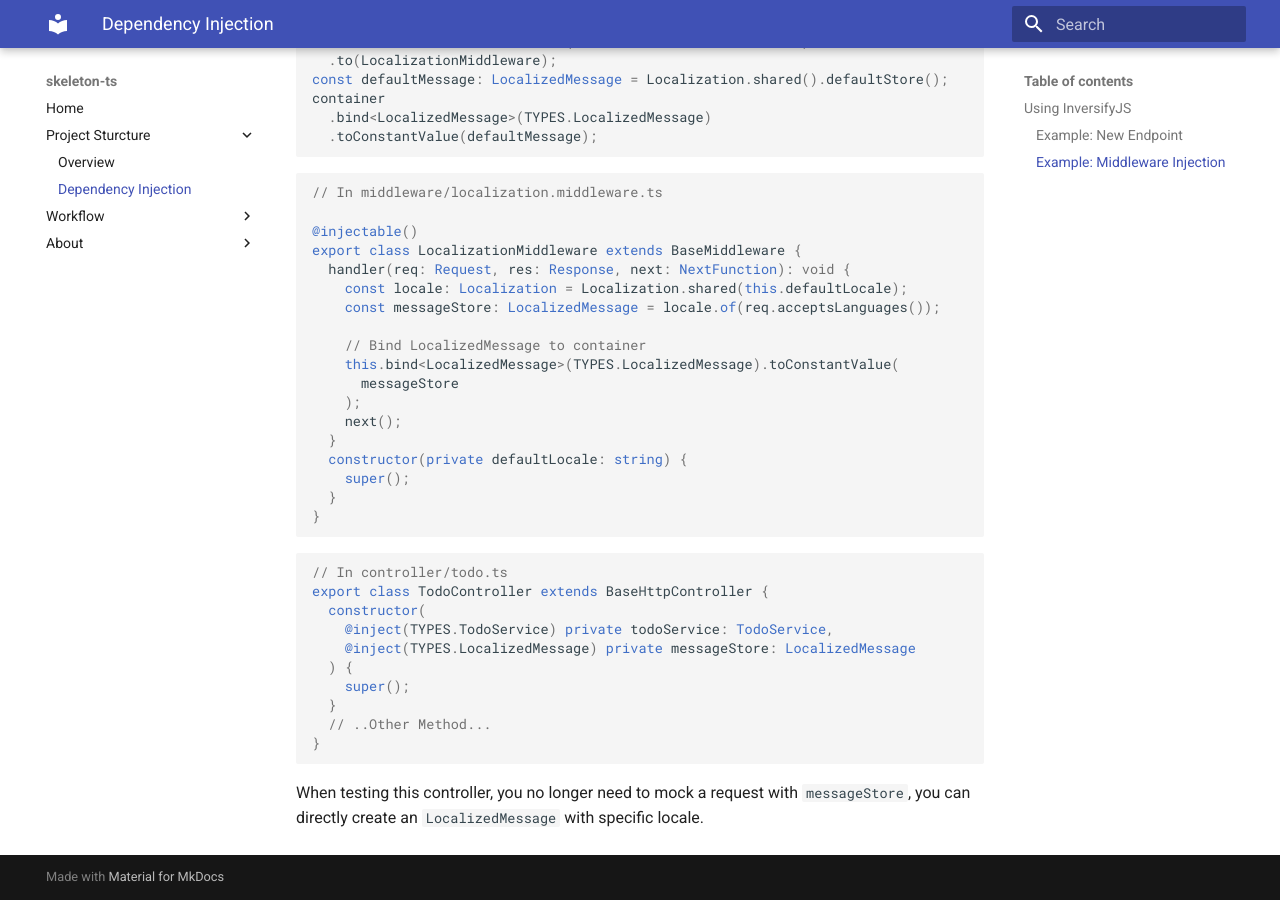
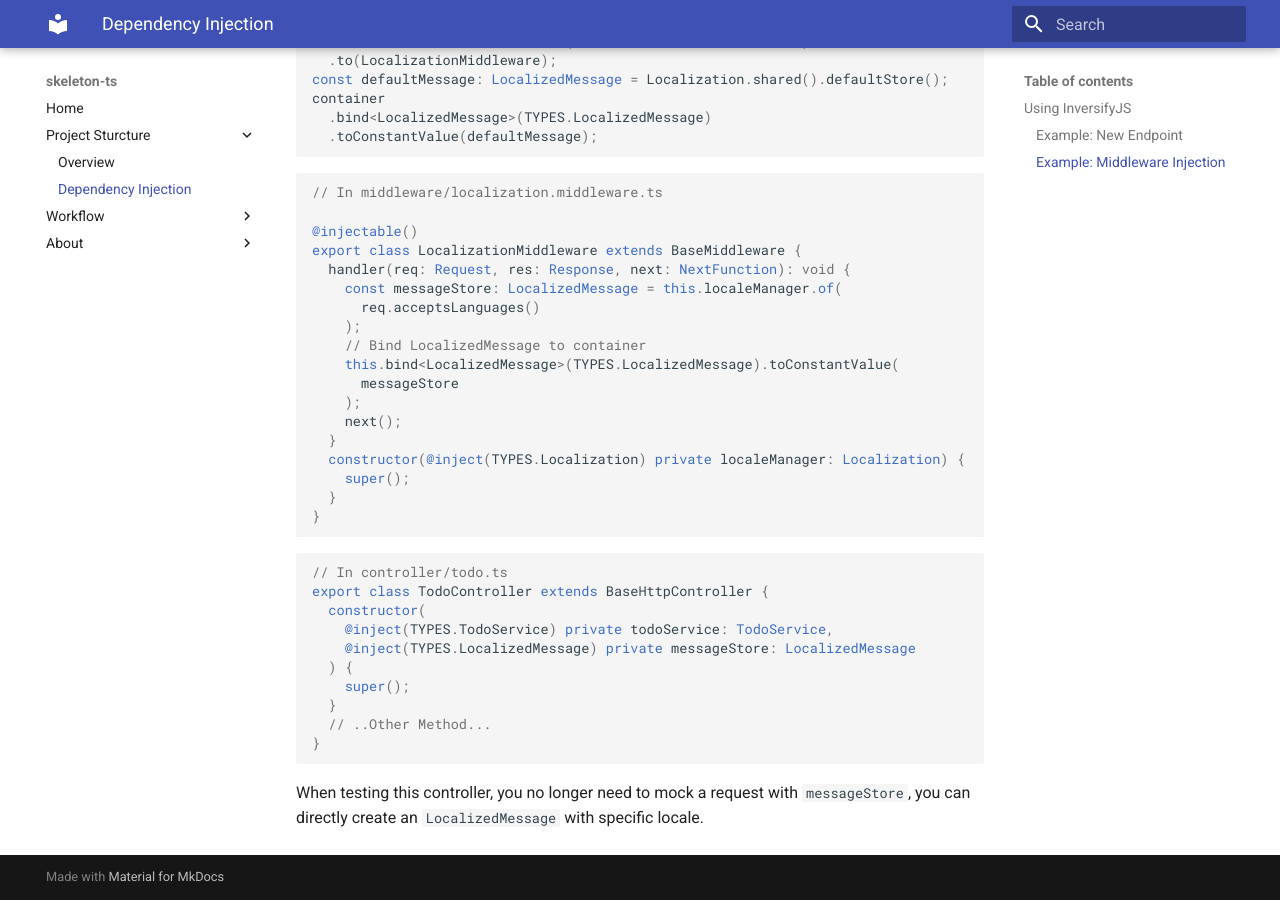
Before and after one commit to darkcl/skeleton-ts-doc, an MkDocs documentation site: the page built from docs/project-structure/di.md, in a window 1280 px wide and 900 px high, scrolled down 2394 px. Built offline with MkDocs 1.6.1 and Material for MkDocs 9.7.7, drawn with Linux system fonts in a browser that asks for light colours.

Commit message:
Update doc

```diff
--- a/docs/project-structure/di.md
+++ b/docs/project-structure/di.md
@@ -124,16 +124,16 @@ container
 @injectable()
 export class LocalizationMiddleware extends BaseMiddleware {
   handler(req: Request, res: Response, next: NextFunction): void {
-    const locale: Localization = Localization.shared(this.defaultLocale);
-    const messageStore: LocalizedMessage = locale.of(req.acceptsLanguages());
-
+    const messageStore: LocalizedMessage = this.localeManager.of(
+      req.acceptsLanguages()
+    );
     // Bind LocalizedMessage to container
     this.bind<LocalizedMessage>(TYPES.LocalizedMessage).toConstantValue(
       messageStore
     );
     next();
   }
-  constructor(private defaultLocale: string) {
+  constructor(@inject(TYPES.Localization) private localeManager: Localization) {
     super();
   }
 }
```
Also changed, not shown: docs/project-structure/overview.md (+1 -1 lines).
